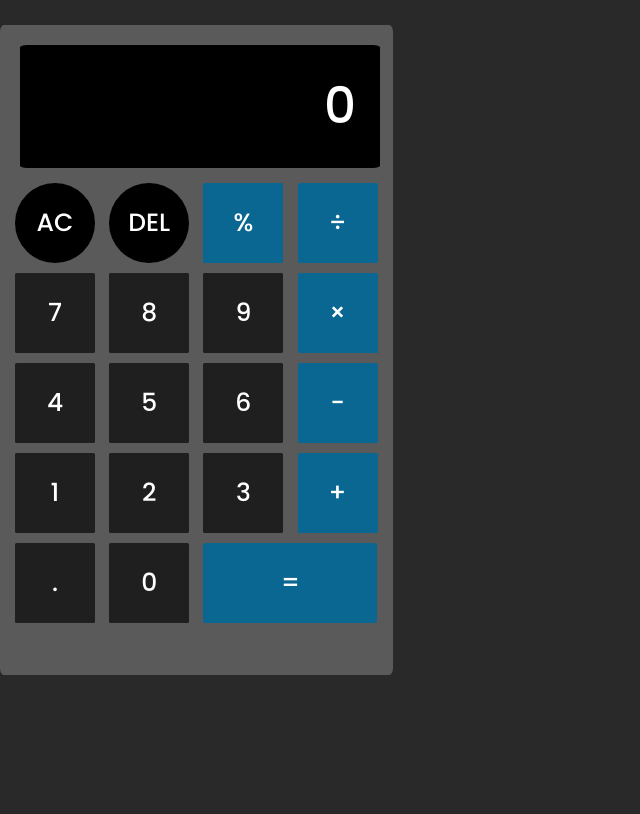
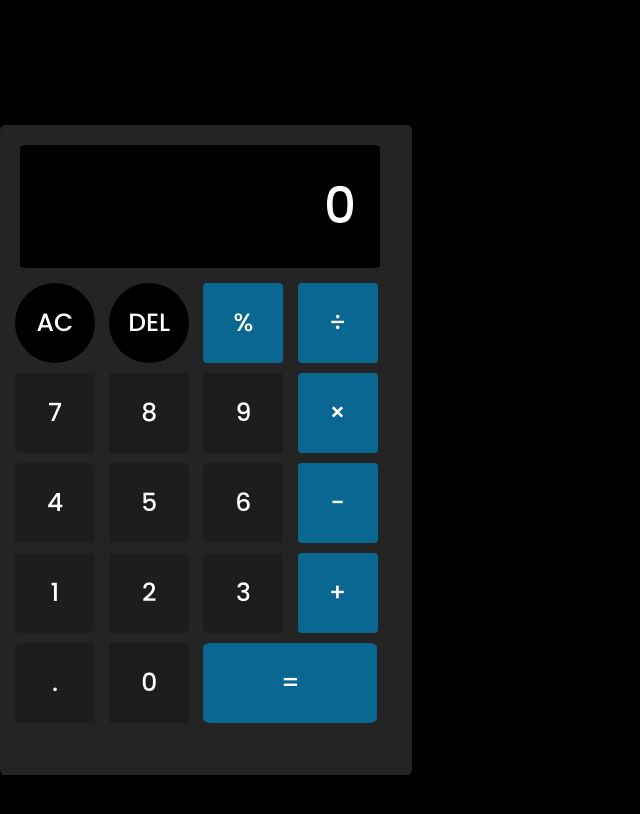
Before and after one commit to TejasRanjith/Calculator, a plain HTML site: page index.html in a window 1280 px wide. Shown: the whole page, without its empty margins (0-640 px from the left). Drawn offline with Linux system fonts and the light colour scheme.

Commit message:
CSS updated

```diff
--- a/style.css
+++ b/style.css
@@ -8,20 +8,19 @@
 }
 
 body{
-
-    height: 700px;
+    height: 900px;
     display: flex;
     align-items: center;
-    background: rgb(41, 41, 41);
+    background: rgb(0, 0, 0);
 
 }
 
 .calculator{
-    width: 393px;
+    width: 412px;
     padding: 10px;
     border-radius: 1%;
-    background-color: rgb(90, 90, 90);
-    height: 650px;;
+    background-color: rgb(36, 36, 36);
+    height: 650px;
 }
 
 input{
@@ -43,12 +42,12 @@ input::placeholder{
 }
 
 button{
-    background-color: rgb(31, 31, 31);
+    background-color: rgb(29, 29, 29);
     border: none;
     width: 80px;
     height: 80px;
     margin: 5px;
-    border-radius: 2%;
+    border-radius: 5%;
     font-size: 25px;
     color: white;
 
```
